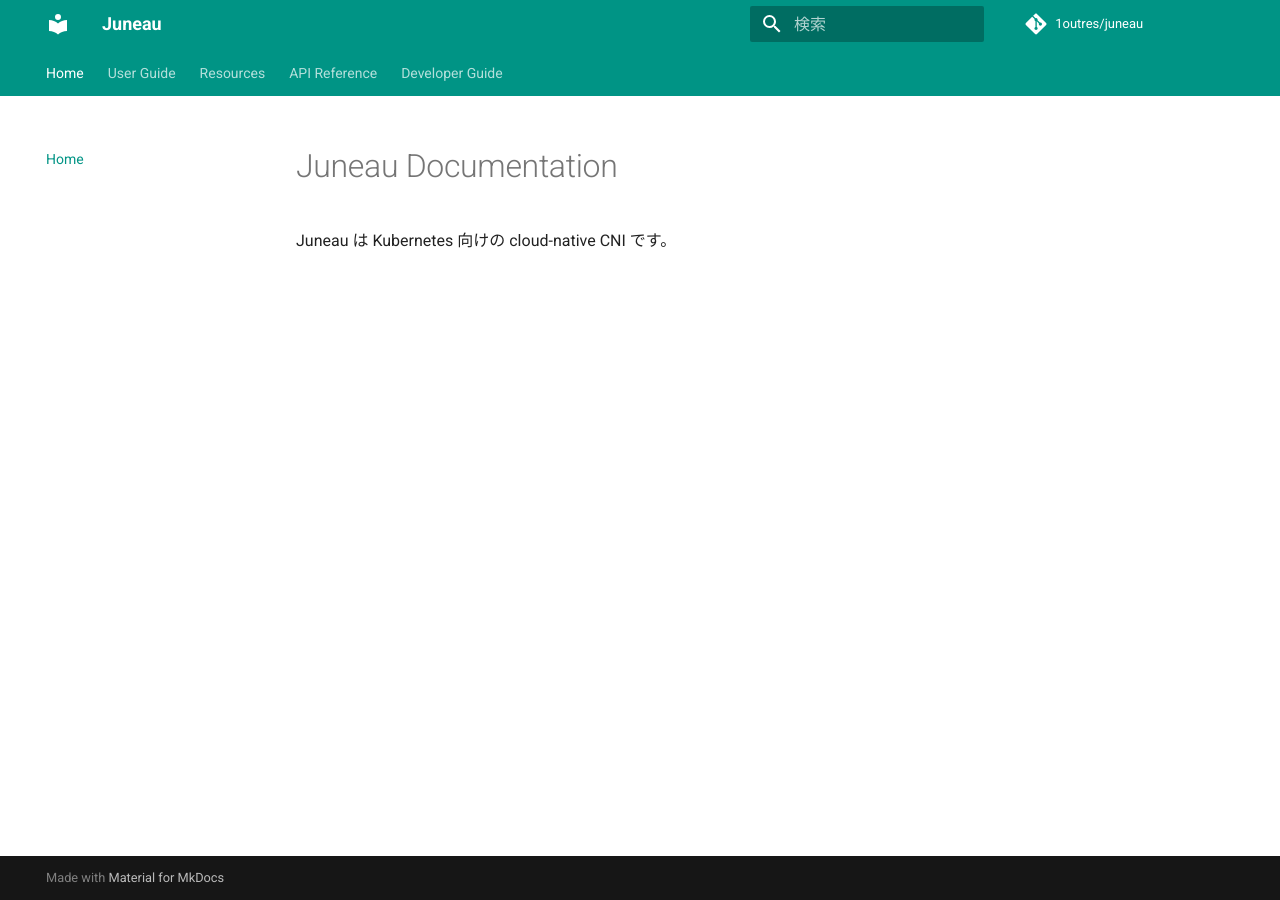
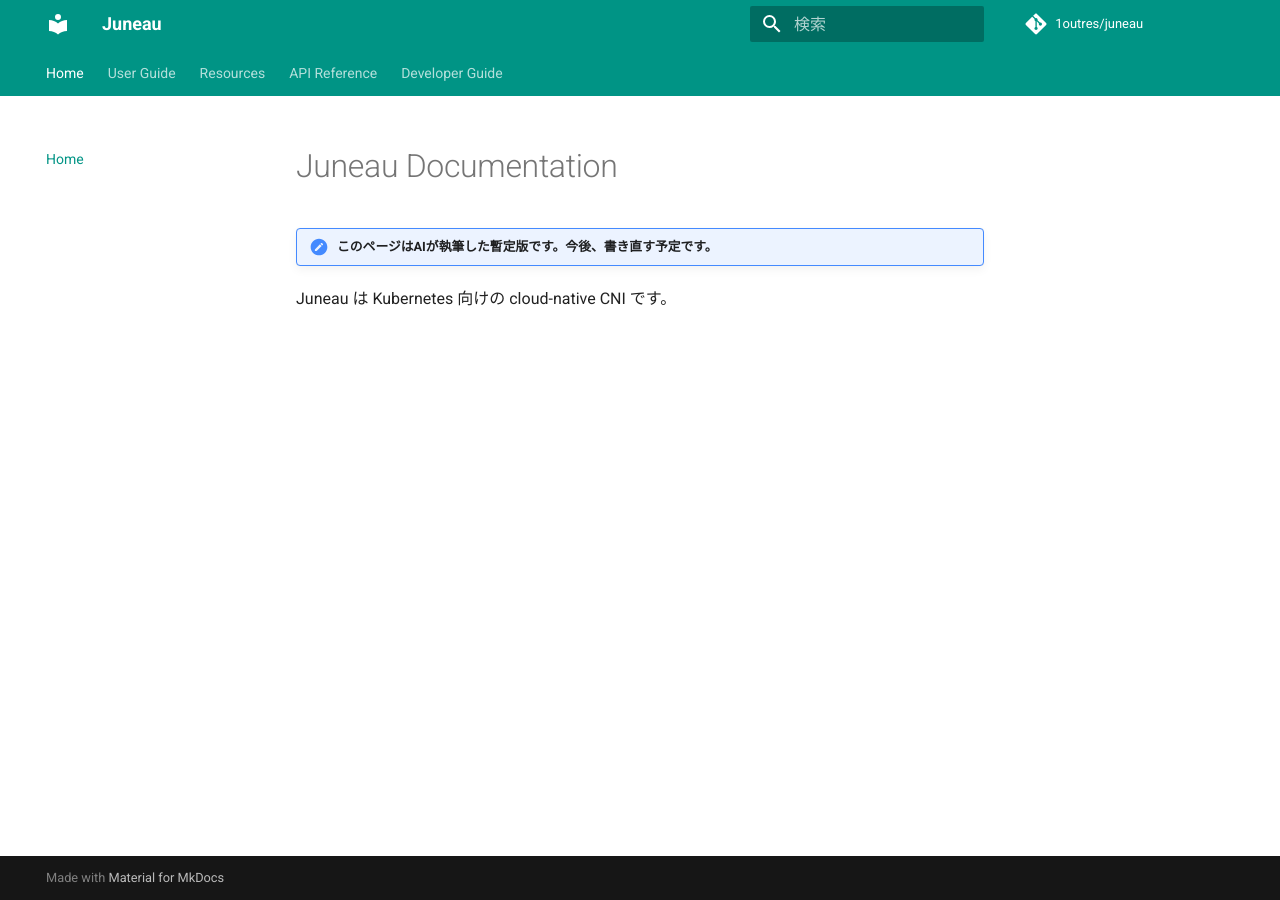
Before and after one commit to 1outres/juneau, an MkDocs documentation site: the page built from docs/index.md, in a window 1280 px wide. Built offline with MkDocs 1.6.1 and Material for MkDocs 9.7.7, drawn with Linux system fonts in a browser that asks for light colours; comment, search, counter and statistics services are not loaded.

Commit message:
docs: add AI draft disclaimer to index

```diff
--- a/docs/index.md
+++ b/docs/index.md
@@ -1,3 +1,5 @@
 # Juneau Documentation
 
+!!! note "このページはAIが執筆した暫定版です。今後、書き直す予定です。"
+
 Juneau は Kubernetes 向けの cloud-native CNI です。
```
